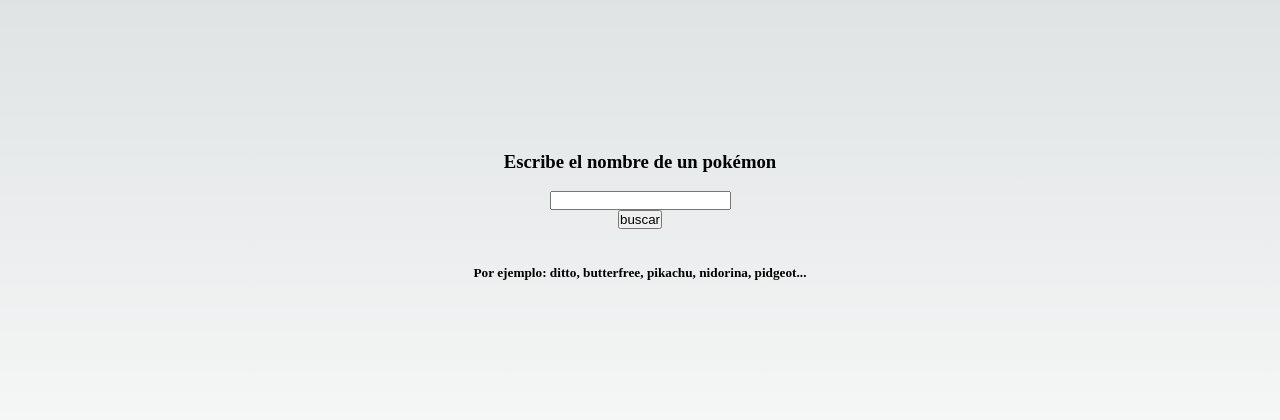
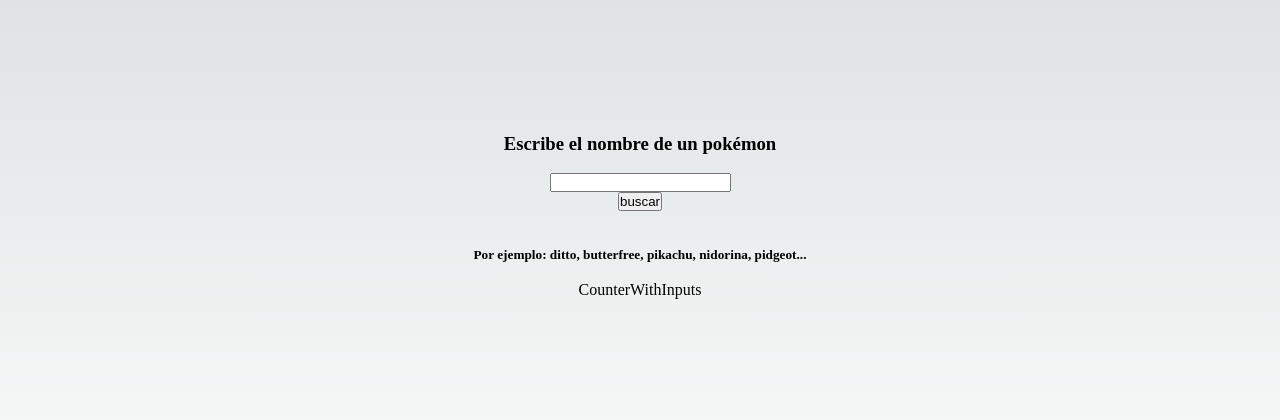
Before and after one commit to Aluonam/pt_071123, a Next.js app: page / in a window 1280 px wide. Shown: the part 184-604 px from the top of the page. Built offline with nearby package versions, Linux system fonts and the light colour scheme.

Commit message:
feat: componente creado

```diff
--- /dev/null
+++ b/pages/components/CounterWithInputs.jsx
@@ -0,0 +1,9 @@
+import React from 'react'
+
+const CounterWithInputs = () => {
+  return (
+    <div>CounterWithInputs</div>
+  )
+}
+
+export default CounterWithInputs
--- a/pages/index.js
+++ b/pages/index.js
@@ -1,6 +1,7 @@
 import Head from 'next/head'
 import styles from '@/styles/Home.module.css'
 import InputPokemonAPI from './components/InputPokemonAPI'
+import CounterWithInputs from './components/CounterWithInputs'
 
 export default function Home() {
   return (
@@ -13,6 +14,8 @@
       </Head>
       <main className={`${styles.main}`}>
        <InputPokemonAPI></InputPokemonAPI>
+       <br/>
+       <CounterWithInputs></CounterWithInputs>
       </main>
     </>
   )
```
